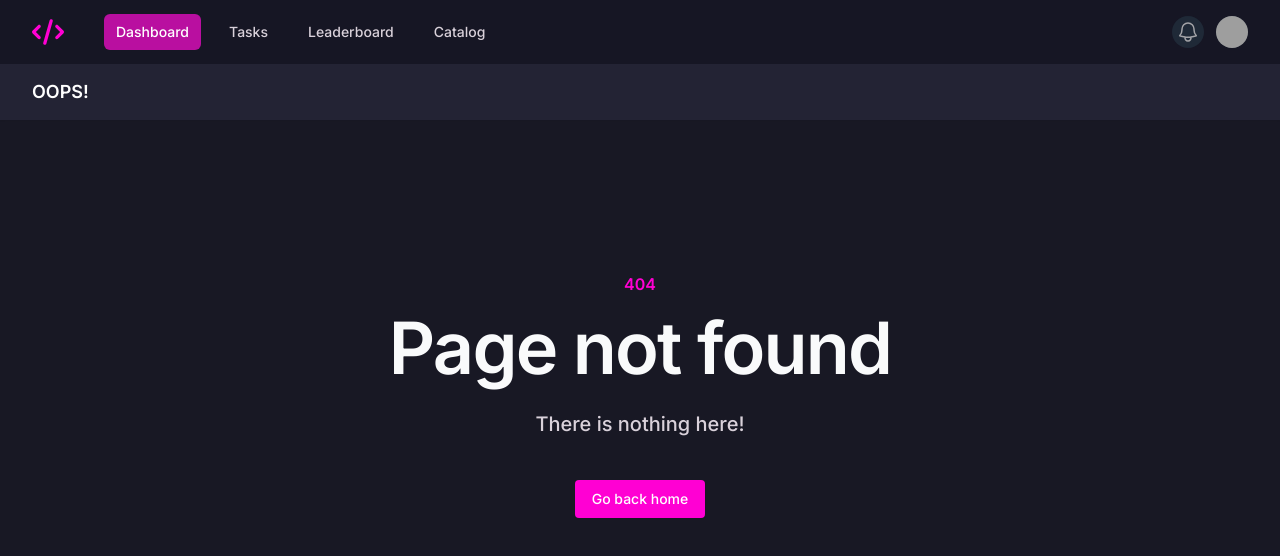
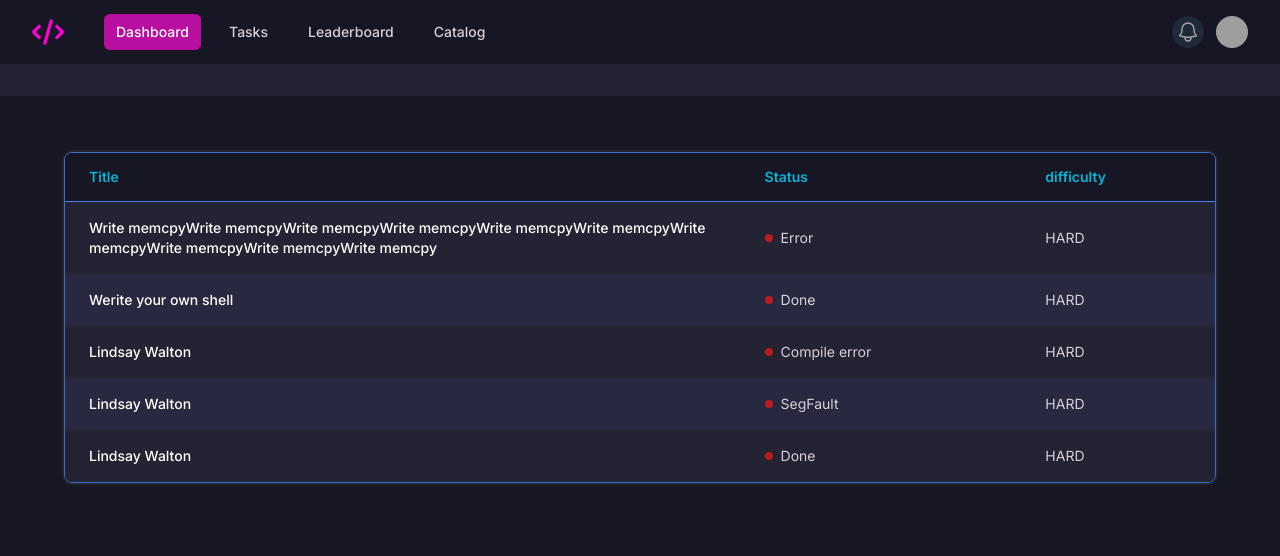
Before and after one commit to Matsadura/CodeLoop, a React (Vite) app in the folder client/: page /catalogs/1/tasks in a window 1280 px wide. Before the commit this address had no page. Shown: the top 556 px of the page. Built offline with nearby package versions, Linux system fonts and the light colour scheme; grey boxes are pictures that could not be loaded.

Commit message:
[ADD] the tasks page

```diff
--- a/client/src/App.jsx
+++ b/client/src/App.jsx
@@ -5,8 +5,9 @@ import NavBar from './components/NavBar';
 import { useState, useEffect } from 'react';
 import NotFound from './components/NotFound';
 import Example from './components/CatalogCard';
+import Tasks from './scenes/Tasks';
 
-function Test({setTitle}) {
+function Test({ setTitle }) {
   useEffect(() => setTitle('This is a test!'), []);
 
   return <h1 className="text-5xl text-gray-50">Testing is everything!</h1>
@@ -19,6 +20,7 @@ function RoutesWithNav() {
     <Routes>
       <Route path="/test" element={<Test setTitle={setTitle} />} />
       <Route path="/catalog" element={<Example setTitle={setTitle} />} />
+      <Route path="/catalogs/:id/tasks" element={<Tasks setTitle={setTitle} />} />
       <Route path="/*" element={<NotFound setTitle={setTitle} />} />
     </Routes>
   </NavBar>
--- a/client/src/components/CatalogCard.jsx
+++ b/client/src/components/CatalogCard.jsx
@@ -115,7 +115,7 @@ export default function Example() {
                   className="relative mr-4 inline-flex w-0 flex-1 items-center font-bold justify-end rounded-bl-lg border border-transparent py-4 text-sm text-crimson-200 hover:text-crimson-100"
                 >
                   <span className="ml-3 text-sm">START</span>
-                  <TiArrowRight className="text-2xl"/>
+                  <TiArrowRight className="text-2xl" />
                 </a>
               </div>
             </div>
--- /dev/null
+++ b/client/src/scenes/Tasks.jsx
@@ -0,0 +1,65 @@
+import { useParams } from 'react-router-dom';
+
+const tasks = [
+	{
+		id: 1,
+		title: 'Write memcpyWrite memcpyWrite memcpyWrite memcpyWrite memcpyWrite memcpyWrite memcpyWrite memcpyWrite memcpyWrite memcpy',
+		status: 'Error',
+		difficulty: 'HARD'
+	},
+	{ id: 2, title: 'Werite your own shell', status: 'Done', difficulty: 'HARD' },
+	{ id: 61, title: 'Lindsay Walton', status: 'Compile error', difficulty: 'HARD' },
+	{ id: 61, title: 'Lindsay Walton', status: 'SegFault', difficulty: 'HARD' },
+	{ id: 61, title: 'Lindsay Walton', status: 'Done', difficulty: 'HARD' },
+]
+
+export default function Tasks() {
+	return (
+		<div className="px-4 sm:px-6 lg:px-8">
+			<div className="mt-8 flex flex-col">
+				<div className="-my-2 -mx-4 overflow-x-auto sm:-mx-6 lg:-mx-8">
+					<div className="inline-block min-w-full py-2 align-middle md:px-6 lg:px-8">
+						<div className="overflow-hidden ring-2 ring-white ring-opacity-5 border border-blue-200 border-opacity-80 md:rounded-lg">
+							<table className="min-w-full divide-y divide-blue-200">
+								<thead className="bg-violet-500">
+									<tr>
+										<th scope="col" className="py-3.5 max-w-52 pl-4 pr-3 text-left text-sm font-semibold text-cyan-500 sm:pl-6">
+											Title
+										</th>
+										<th scope="col" className="px-3 py-3.5 text-left text-sm font-semibold text-cyan-500">
+											Status
+										</th>
+										<th scope="col" className="px-3 py-3.5 text-left text-sm font-semibold text-cyan-500">
+											difficulty
+										</th>
+
+									</tr>
+								</thead>
+								<tbody className="bg-violet-400">
+									{tasks.map((task, taskIdx) => (
+										<tr key={task.id} className={taskIdx % 2 === 0 ? undefined : 'bg-violet-300'}>
+											<td className="md:max-w-80 text-nowrap md:text-wrap py-4 pl-4 pr-3 text-sm font-medium sm:pl-6">
+												<a
+													className='text-white hover:text-crimson-100 cursor-pointer'
+													href={`/catalogs/15/tasks/${task.id}`}
+												>{task.title}
+												</a>
+											</td>
+											<td className="whitespace-nowrap px-3 py-4 text-sm text-gray-300">
+												<div className='flex items-center gap-2'>
+													<div className='rounded-full w-[8px] h-[8px] bg-red-700'></div>
+													<div>{task.status}</div>
+												</div>
+											</td>
+											<td className="whitespace-nowrap px-3 py-4 text-sm text-gray-300">{task.difficulty}</td>
+										</tr>
+									))}
+								</tbody>
+							</table>
+						</div>
+					</div>
+				</div>
+			</div>
+		</div>
+	)
+}
```
Lines whose indentation alone changed are shown as unchanged.
